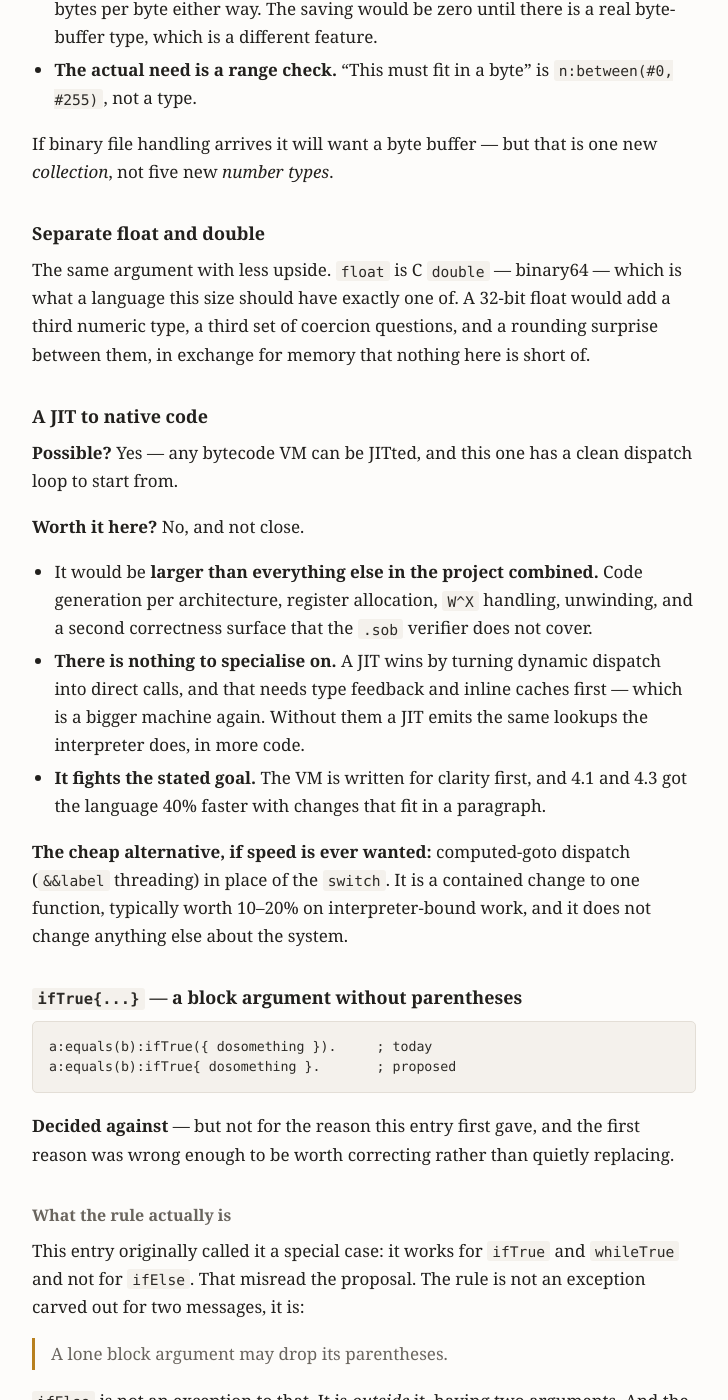
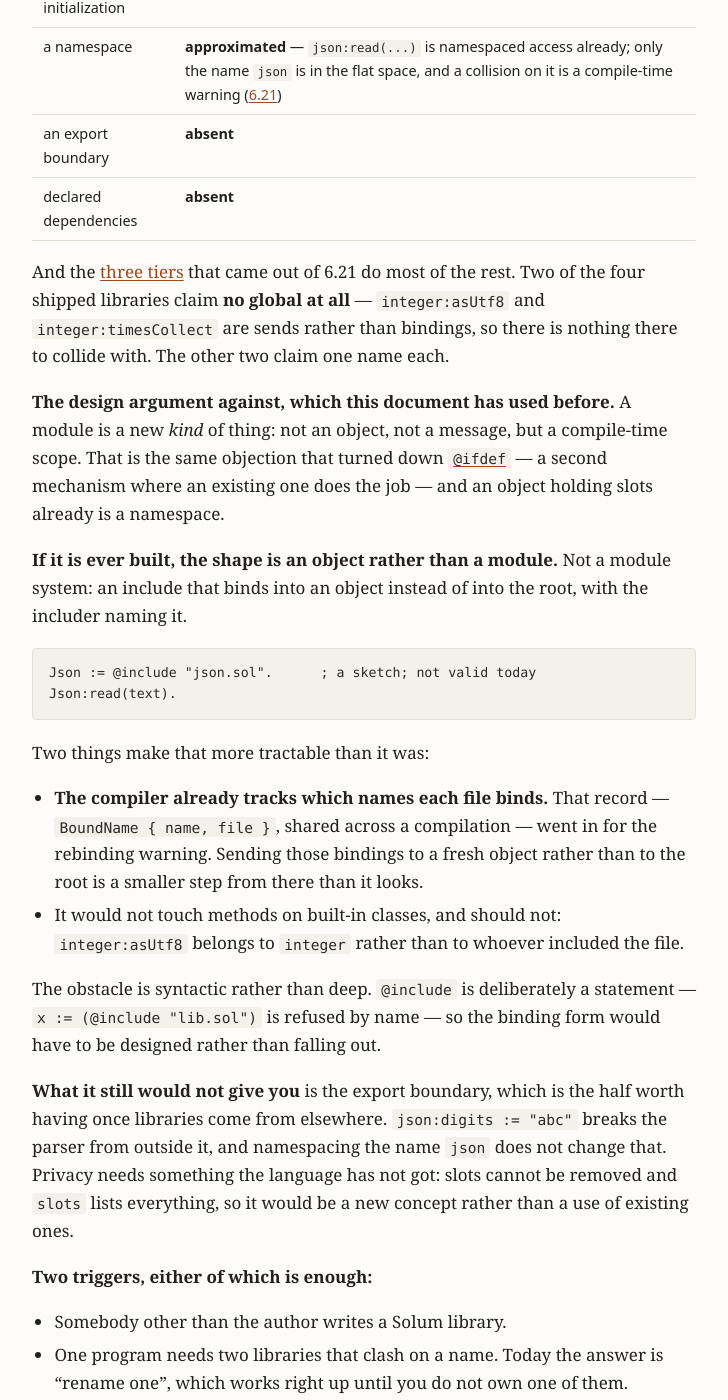
Before and after one commit to hansolovkarlsson/Solveig, a Jekyll site: the page built from docs/ideas.md, in a window 1280 px wide and 1400 px high, scrolled down 6392 px. Shown: the whole window, without its empty margins (276-1004 px from the left). Built offline with Jekyll 4.4.1, drawn with Linux system fonts in a browser that asks for light colours; our own code applies the rules of GitHub Pages for plain Markdown files; some of the changed text lies outside the part shown.

Commit message:
Record the namespace question in ideas.md
Deferred, with two triggers: somebody other than the author writing a
Solum library, or one program needing two libraries that clash on a
name. A flat global space works while one person can see every name in
it, and that is what stops being true first.

The verdict rests on the score today. Of the four jobs a module system
does, once-only initialization is done, a namespace is approximated --
json:read(...) is namespaced access already, and a collision on the name
json is a compile-time warning -- and the export boundary and declared
dependencies are absent. Two of the four shipped libraries claim no
global at all, being methods on built-in classes.

There is also the argument this document has used before, on @ifdef: a
module is a new kind of thing, not an object and not a message but a
compile-time scope, and an object holding slots already is a namespace.

The sketch is recorded because the machinery got cheaper: the compiler
now tracks which names each file binds, for the rebinding warning, and
sending those bindings to a fresh object rather than to the root is a
smaller step from there than it looks. The obstacle is syntactic --
@include is deliberately a statement -- rather than deep.

What it still would not give is the export boundary, which is the half
worth having once libraries come from elsewhere.

Also repointed a stale 2.5 link at COMPLETED.

Co-Authored-By: Claude Opus 5 <noreply@anthropic.com>
Claude-Session: https://claude.ai/code/session_014Emnizwfra15qgDU979HaB

````diff
--- a/docs/ideas.md
+++ b/docs/ideas.md
@@ -36,6 +36,7 @@ marked as a sketch.
 | Go-style concurrency | **No, for now** — it changes the whole VM |
 | Subclass `integer`, a `byte` subclass | **Not possible** — see below |
 | More `@` directives: `@define`, `@ifdef`, `@once` | **No** — each one's job is already done by something that is not a directive |
+| Namespaces for included files | **Defer** — the trigger is somebody else writing a library |
 
 ---
 
@@ -225,6 +226,73 @@ because there would be a character type with the wrong semantics to migrate.
 a character type follows naturally and `$` is the right spelling for it.
 
 ---
+
+### Namespaces for included files
+
+An included file binds into the one global namespace, so a library's names and a
+program's names sit in the same space. Should an include get a namespace of its
+own?
+
+**Not yet, and the trigger is somebody other than you writing a library.** A
+flat global space works while one person can see every name in it; that is the
+thing which stops being true first when a library arrives from outside.
+
+**What is already covering it.** A module system does four jobs, and the score
+today is one and a half:
+
+| job | status |
+| --- | --- |
+| once-only initialization | **done** — a file is compiled once, keyed by where it lands on disk |
+| a namespace | **approximated** — `json:read(...)` is namespaced access already; only the name `json` is in the flat space, and a collision on it is a compile-time warning ([6.21](COMPLETED.md#621-two-libraries-binding-one-name-collide-silently--done)) |
+| an export boundary | **absent** |
+| declared dependencies | **absent** |
+
+And the [three tiers](COMPLETED.md#621-two-libraries-binding-one-name-collide-silently--done)
+that came out of 6.21 do most of the rest. Two of the four shipped libraries
+claim **no global at all** — `integer:asUtf8` and `integer:timesCollect` are
+sends rather than bindings, so there is nothing there to collide with. The other
+two claim one name each.
+
+**The design argument against, which this document has used before.** A module
+is a new *kind* of thing: not an object, not a message, but a compile-time
+scope. That is the same objection that turned down
+[`@ifdef`](#more--directives-define-ifdef-once) — a second mechanism where an
+existing one does the job — and an object holding slots already is a namespace.
+
+**If it is ever built, the shape is an object rather than a module.** Not a
+module system: an include that binds into an object instead of into the root,
+with the includer naming it.
+
+```
+Json := @include "json.sol".      ; a sketch; not valid today
+Json:read(text).
+```
+
+Two things make that more tractable than it was:
+
+- **The compiler already tracks which names each file binds.** That record —
+  `BoundName { name, file }`, shared across a compilation — went in for the
+  rebinding warning. Sending those bindings to a fresh object rather than to the
+  root is a smaller step from there than it looks.
+- It would not touch methods on built-in classes, and should not: `integer:asUtf8`
+  belongs to `integer` rather than to whoever included the file.
+
+The obstacle is syntactic rather than deep. `@include` is deliberately a
+statement — `x := (@include "lib.sol")` is refused by name — so the binding form
+would have to be designed rather than falling out.
+
+**What it still would not give you** is the export boundary, which is the half
+worth having once libraries come from elsewhere. `json:digits := "abc"` breaks
+the parser from outside it, and namespacing the name `json` does not change
+that. Privacy needs something the language has not got: slots cannot be removed
+and `slots` lists everything, so it would be a new concept rather than a use of
+existing ones.
+
+**Two triggers, either of which is enough:**
+
+- Somebody other than the author writes a Solum library.
+- One program needs two libraries that clash on a name. Today the answer is
+  "rename one", which works right up until you do not own one of them.
 
 ## Recommended against
 
@@ -485,4 +553,4 @@ Adding methods to `integer` itself works and is the supported route. A distinct
 type wants an object that holds a value.
 
 The "properties on the metaclass" half is the open design question in
-[2.5](ROADMAP.md#25-class-side-versus-instance-side).
+[2.5](COMPLETED.md#25-class-side-versus-instance-side--closed).
````
